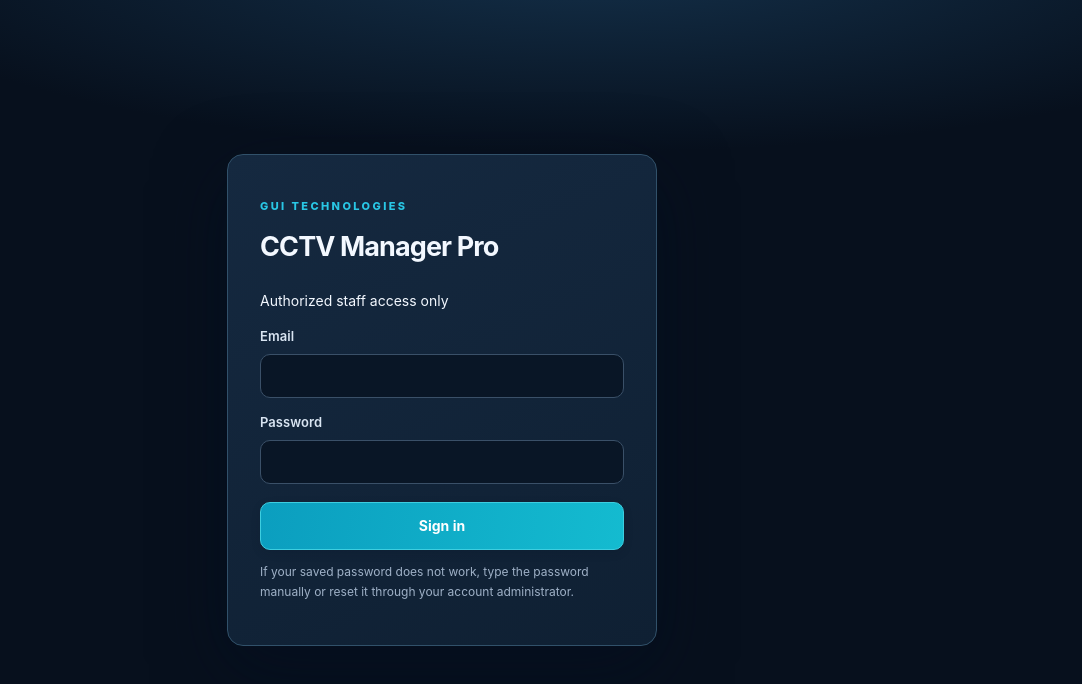
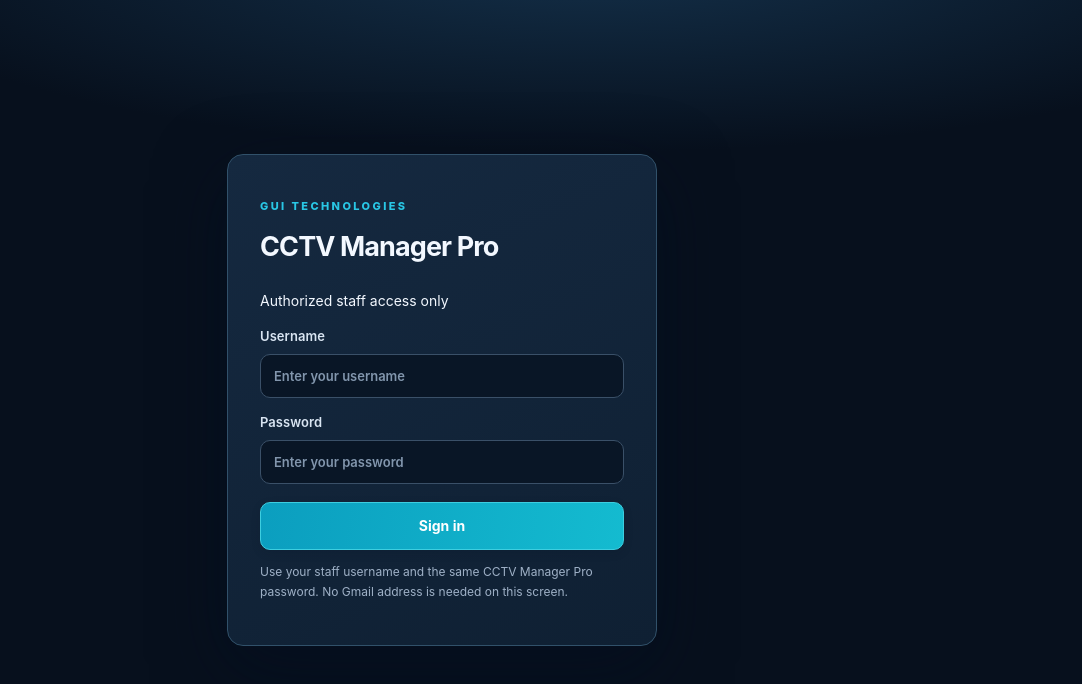
Before and after one commit to guitechnologies-eng/guitechnologies-eng-cctv-manager-pro, a Next.js app: page /login in a window 1280 px wide. Shown: the top 684 px of the page, without its empty margins (198-1280 px from the left). Built offline with nearby package versions, Linux system fonts and the light colour scheme.

Commit message:
ui(auth): replace Gmail email field with staff Username field

```diff
--- a/app/login/page.tsx
+++ b/app/login/page.tsx
@@ -1,10 +1,33 @@
 import {signIn} from '../actions/auth'
+
 export default async function Login({searchParams}:{searchParams:Promise<{error?:string}>}){
  const p=await searchParams
  const message=p.error==='credentials'
-  ?'Incorrect email or password. Enter the password you set for this CCTV Manager Pro account, not your Gmail password.'
+  ?'Incorrect username or password. Enter the password for your CCTV Manager Pro account.'
   :p.error==='service'
-  ?'Sign in could not be completed. Please try again.'
+  ?'Sign in is temporarily unavailable. Please contact your administrator.'
   :null
- return <main className="login"><section className="panel"><p className="brand">GUI TECHNOLOGIES</p><h1>CCTV Manager Pro</h1><p>Authorized staff access only</p>{message&&<p role="alert">{message}</p>}<form action={signIn}><label>Email<input name="email" type="email" required autoComplete="username" autoCapitalize="none"/></label><label>Password<input name="password" type="password" required autoComplete="current-password"/></label><button type="submit">Sign in</button></form><p className="muted">If your saved password does not work, type the password manually or reset it through your account administrator.</p></section></main>
+
+ return <main className="login">
+  <section className="panel">
+   <p className="brand">GUI TECHNOLOGIES</p>
+   <h1>CCTV Manager Pro</h1>
+   <p>Authorized staff access only</p>
+   {message&&<p role="alert" className="login-error">{message}</p>}
+   <form action={signIn}>
+    <label>Username
+     <input name="username" type="text" required minLength={3} maxLength={32}
+      autoComplete="username" autoCapitalize="none" autoCorrect="off"
+      spellCheck={false} pattern="[A-Za-z][A-Za-z0-9._-]{2,31}"
+      placeholder="Enter your username"/>
+    </label>
+    <label>Password
+     <input name="password" type="password" required autoComplete="current-password"
+      placeholder="Enter your password"/>
+    </label>
+    <button type="submit">Sign in</button>
+   </form>
+   <p className="muted">Use your staff username and the same CCTV Manager Pro password. No Gmail address is needed on this screen.</p>
+  </section>
+ </main>
 }
```
